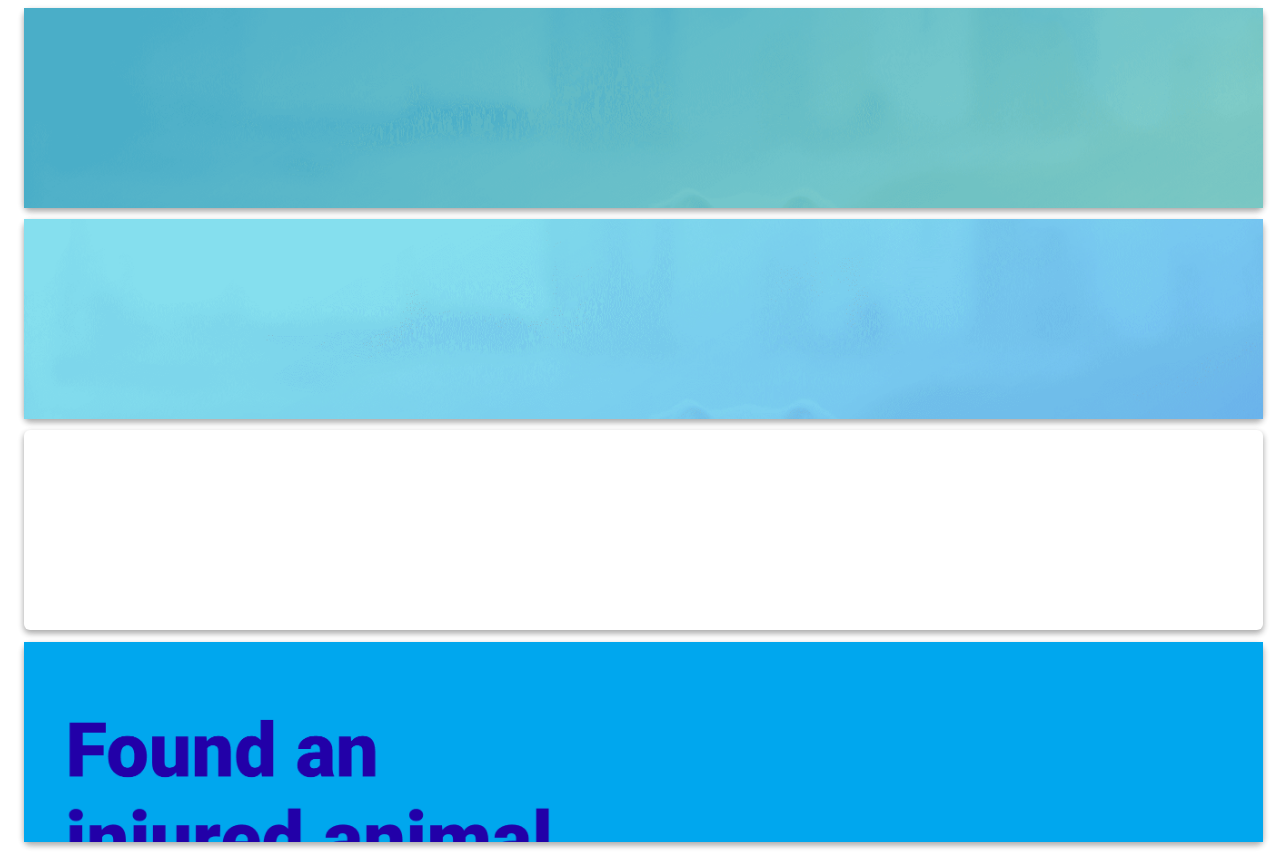
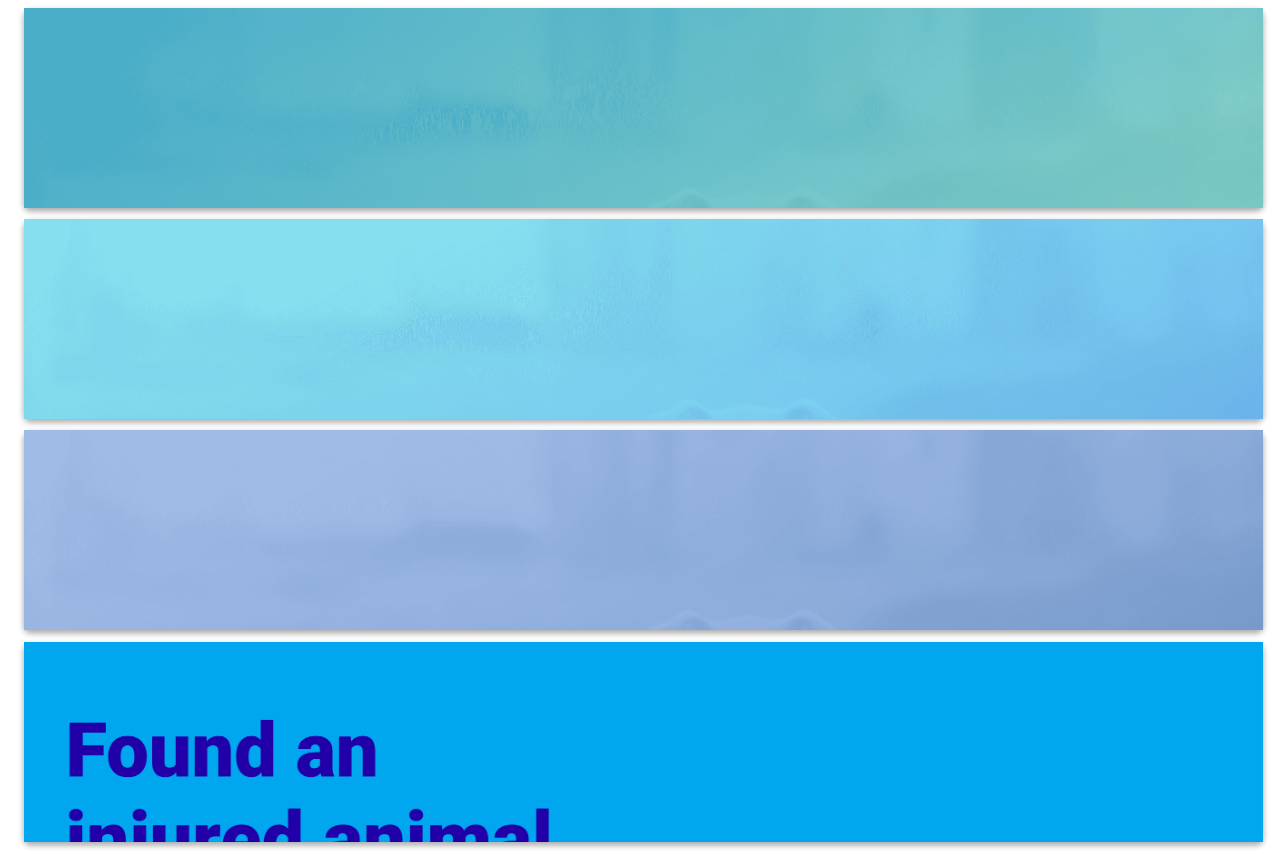
Before and after one commit to veerbajaj1/sos, a plain HTML site: page cities.html in a window 1280 px wide. Drawn offline with Linux system fonts and the light colour scheme; the site is published under a folder, as on GitHub Pages, so addresses that start at the root find nothing.

Commit message:
update mohali graphic

```diff
--- a/stylesheet.css
+++ b/stylesheet.css
@@ -313,7 +313,7 @@ background: url('images/banner-zirakpur.png') no-repeat;
 }
 
 .banner-card-graphic-mohali {
-background: url('/images/banner-mohali.png') no-repeat;
+background: url('images/banner-mohali.png') no-repeat;
   height: 100%;
   width: auto;
   background-size:cover;
```
